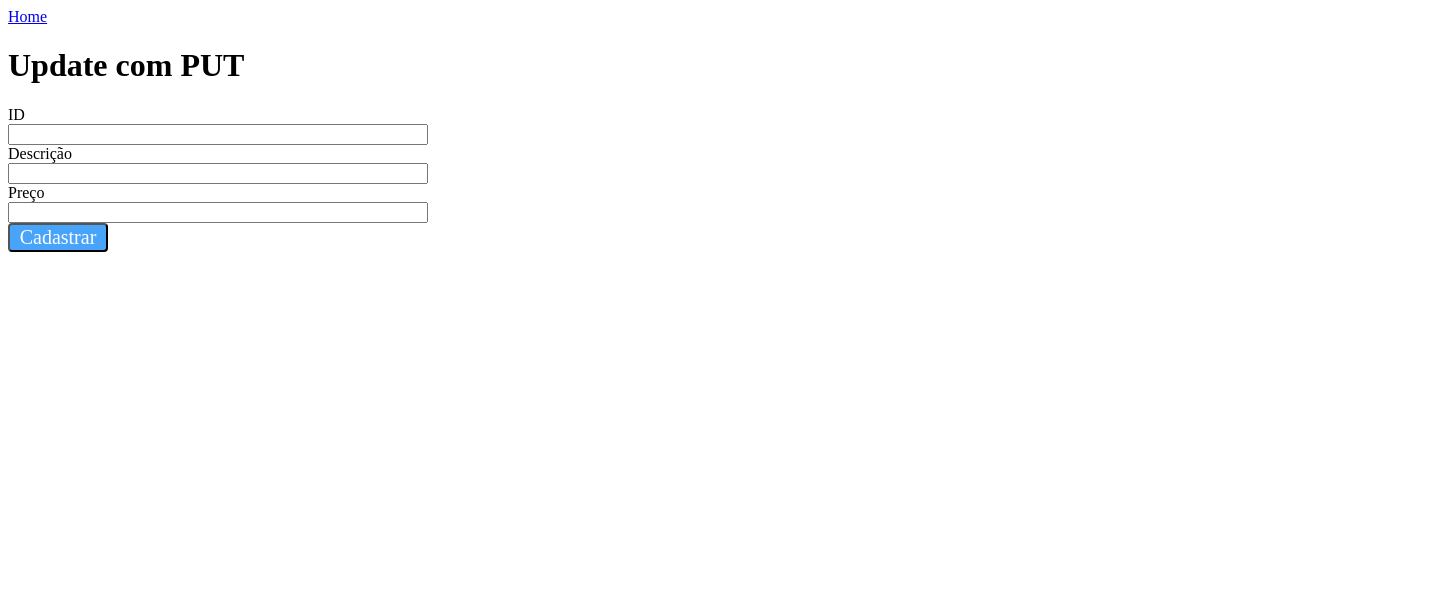
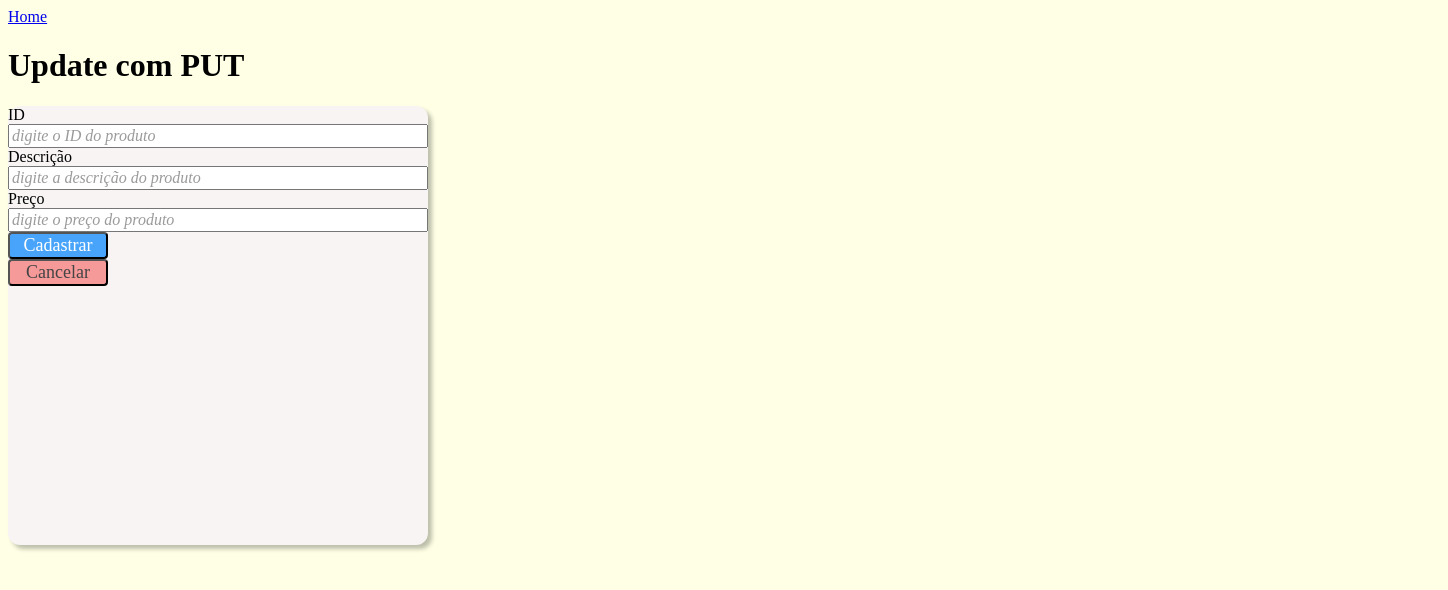
Before and after one commit to Thais023/requisicaoapi, a website: page update-com-put-.html in a window 1280 px wide. Shown: the whole page, 1448 px wide, since content can reach past the window. Drawn offline with Linux system fonts and the light colour scheme; no server answers.

Commit message:
estilização form

```diff
--- a/assets/styles/style.css
+++ b/assets/styles/style.css
@@ -26,10 +26,16 @@
     background-color: #FFF;
 }
 #form{
+    width: 420px;
+    height: 439px;
+    flex-shrink: 0;
     display: flex;
     flex-direction: column;
     width: 420px;
     height: 439px;
+    background-color:rgb(248, 244, 244);
+    border-radius: 12px;
+    box-shadow: 4px 4px 4px 0px rgba(0, 0, 0, 0.25);
 
 
 }
@@ -38,10 +44,35 @@
     color: #FFF;
     text-align: center;
     font-family: Ubuntu;
-    font-size: 20px;
+    font-size: 18px;
     font-style: normal;
     font-weight: 400;
     line-height:normal;
     border-radius: 4px;
     background: #48A4FA;
 }
+#btCancelar{
+    width: 100px;
+    color: #444444;
+    text-align: center;
+    font-family: Ubuntu;
+    font-size: 18px;
+    font-style: normal;
+    font-weight: 400;
+    line-height:normal;
+    border-radius: 4px;
+    background-color: #F59999;
+}
+.layout{
+width: 1440px;
+height: 1024px;
+background-color: #FEFFE4;
+}
+#preco, #descricao, #id{
+color: #9A9A9A;
+font-family: Ubuntu;
+font-size: 16px;
+font-style: italic;
+font-weight: 400;
+line-height: normal;
+}
--- a/update-com-put-.html
+++ b/update-com-put-.html
@@ -6,7 +6,7 @@
     <meta name="viewport" content="width=device-width, initial-scale=1.0">
     <title>Interaçoes com APIs Update com PUT</title>
 </head>
-<body>
+<body class ="layout">
 
     <header>
         <a href="./">Home</a>
@@ -14,15 +14,16 @@
     </header>
         <form id="form" action="" method="post">
             <label for="id:">ID</label>
-            <input type="text" id = "id">
+            <input type="text" id = "id" value="digite o ID do produto">
 
             <label for="descricao:">Descrição</label>
-            <input type="text" id = "descricao">
+            <input type="text" id = "descricao" value="digite a descrição do produto">
 
             <label for="preco:">Preço</label>
-            <input type="text" id = "preco">
+            <input type="text" id = "preco" value="digite o preço do produto">
 
             <button type ="button" id="btAtualizar">Cadastrar</button>
+            <button type = "button"id="btCancelar">Cancelar</button>
 
 
         </form>
```
Also changed, not shown: data/db.json (+16 -0 lines).
